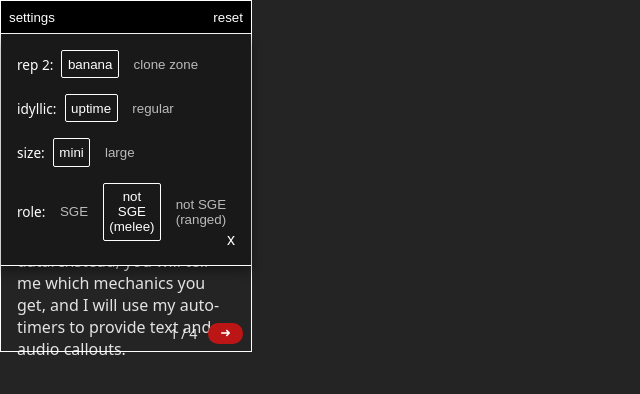
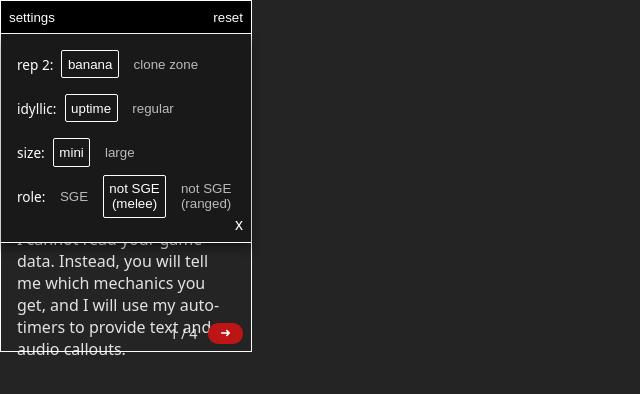
Before and after one commit to jacquikeating/wurm-buddy, a React (Vite) app: page / in a window 1280 px wide. Both pictures are taken after a click on the button "settings". Shown: the top 394 px of the page, without its empty margins (0-640 px from the left). Built offline with nearby package versions, Linux system fonts and the light colour scheme.

Commit message:
Adjusted styling of role buttons

```diff
--- a/src/components/Preferences.jsx
+++ b/src/components/Preferences.jsx
@@ -39,30 +39,30 @@ export default function Preferences({ prefs }) {
             <div className="pref-group">
                 <p className="pref-name">role:</p>
                     <button className={role == "SGE" ? "settings-button active" : "settings-button"} onClick={() => handleChange("role", "SGE")}>SGE</button>
-                    <button className={role == "GenericMelee" ? "settings-button active" : "settings-button"} onClick={() => handleChange("role", "GenericMelee")}>not SGE (melee)</button>
-                    <button className={role == "Generic" ? "settings-button active" : "settings-button"} onClick={() => handleChange("role", "Generic")}>not SGE (ranged)</button>
-                <div className="role-btn-group">
-                    {/* <button className={role == "GenericMelee" ? "settings-button active" : "settings-button"} onClick={() => handleChange("role", "GenericMelee")}>generic - melee</button> */}
-                    {/* <div className="role-btn-subgroup">
+                    <button className={role == "GenericMelee" ? "settings-button active" : "settings-button"} onClick={() => handleChange("role", "GenericMelee")}>not SGE<br />(melee)</button>
+                    <button className={role == "Generic" ? "settings-button active" : "settings-button"} onClick={() => handleChange("role", "Generic")}>not SGE<br />(ranged)</button>
+                {/* <div className="role-btn-group">
+                    <button className={role == "GenericMelee" ? "settings-button active" : "settings-button"} onClick={() => handleChange("role", "GenericMelee")}>generic - melee</button>
+                    <div className="role-btn-subgroup">
                         <button className={role == "M1" ? "settings-button active" : "settings-button"} onClick={() => handleChange("role", "M1")}>M1</button>
                         <button className={role == "M2" ? "settings-button active" : "settings-button"} onClick={() => handleChange("role", "M2")}>M2</button>
                     </div>
                     <div className="role-btn-subgroup">
                         <button className={role == "MT" ? "settings-button active" : "settings-button"} onClick={() => handleChange("role", "MT")}>MT</button>
                         <button className={role == "OT" ? "settings-button active" : "settings-button"} onClick={() => handleChange("role", "OT")}>OT</button>
-                    </div> */}
-                </div>
-                <div className="role-btn-group">
-                    {/* <button className={role == "Generic" ? "settings-button active" : "settings-button"} onClick={() => handleChange("role", "Generic")}>generic - ranged</button> */}
-                    {/* <div className="role-btn-subgroup">
+                    </div>
+                </div> */}
+                {/* <div className="role-btn-group">
+                    <button className={role == "Generic" ? "settings-button active" : "settings-button"} onClick={() => handleChange("role", "Generic")}>generic - ranged</button>
+                    <div className="role-btn-subgroup">
                         <button className={role == "R1" ? "settings-button active" : "settings-button"} onClick={() => handleChange("role", "R1")}>R1</button>
                         <button className={role == "R2" ? "settings-button active" : "settings-button"} onClick={() => handleChange("role", "R2")}>R2</button>
                     </div>
                     <div className="role-btn-subgroup">
                         <button className={role == "H1" ? "settings-button active" : "settings-button"} onClick={() => handleChange("role", "H1")}>H1</button>
                         <button className={role == "H2" ? "settings-button active" : "settings-button"} onClick={() => handleChange("role", "H2")}>H2</button>
-                    </div> */}
-                </div>
+                    </div>
+                </div> */}
 
                 {/* <button className={role == "WHM" ? "settings-button active" : "settings-button"} onClick={() => handleChange("role", "WHM")}>WHM</button>
                 <button className={role == "AST" ? "settings-button active" : "settings-button"} onClick={() => handleChange("role", "AST")}>AST</button>
--- a/src/index.css
+++ b/src/index.css
@@ -305,6 +305,7 @@ main {
 
     &:last-of-type {
       margin-bottom: 0.5rem;
+      margin-top: -0.5rem;
     }
 
     .pref-name {
@@ -322,6 +323,7 @@ main {
     padding: 0.35rem;
     border-radius: 2px;
     border: 1px solid transparent;
+    text-wrap: nowrap;
 
     &:hover {
       color: white;
@@ -340,12 +342,12 @@ main {
     cursor: pointer;
     transition: all ease 0.15s;
     position: absolute;
-    right: 1rem;
-    bottom: 1rem;
+    right: 0.5rem;
+    bottom: 0.5rem;
     font-size: 1rem;
 
     &:hover {
-      color: rgba(255, 255, 255, 0.7);
+      color: rgb(224, 24, 24);
     }
   }
 }
```
